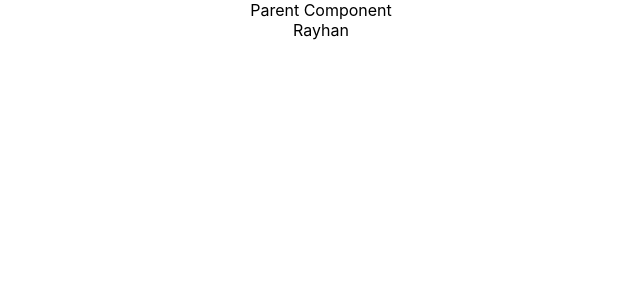
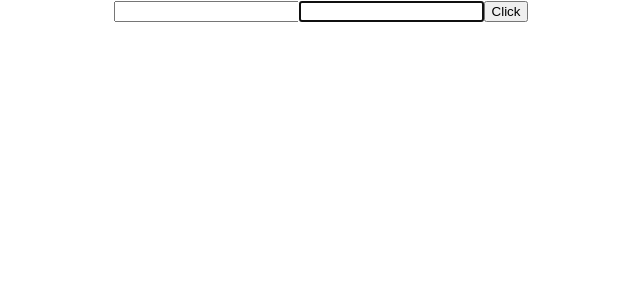
Before and after one commit to RayhanAdii/raw-learn-react, a React (Create React App) app in the folder hello-world/: page / in a window 1280 px wide. Shown: the top 300 px of the page, without its empty margins (319-959 px from the left). Built offline with nearby package versions, Linux system fonts and the light colour scheme.

Commit message:
learn refs, file: RefsDemo

```diff
--- a/hello-world/src/App-archive-1.js
+++ b/hello-world/src/App-archive-1.js
@@ -63,7 +63,7 @@
 
       <Hello/>
     */}
-
+*/
     </div>
   );
 }
--- a/hello-world/src/App.js
+++ b/hello-world/src/App.js
@@ -7,15 +7,19 @@
 import Table from './components/Table';
 import PureComp from './components/PureComp';
 import ParentComp from './components/ParentComp';
+import RefsDemo from './components/RefsDemo';
 
 class App extends Component {
   render() {
     return (
       <div className='App'>
 
+      <RefsDemo/>
+
+      {/*
         <ParentComp/>
 
-      {/*
+
       <Table/>
 
 
--- /dev/null
+++ b/hello-world/src/components/RefsDemo.js
@@ -0,0 +1,41 @@
+import React, { Component } from 'react'
+
+class RefsDemo extends Component {
+
+    constructor(props) {
+      super(props)
+      this.inputRef = React.createRef()
+      this.cbRef = null // cb stands for callback
+      this.setCbRef = (element) =>{
+            this.cbRef = element
+      }
+    }
+
+    componentDidMount(){
+        // Case 1: Focusing the input, jd kyk otomatis kita bisa ngisi kolom gitu pas buka browser
+        // this.inputRef.current.focus()
+        // console.log(this.inputRef)
+
+        //Case 2: Callback ref
+        if (this.cbRef){
+            this.cbRef.focus()
+        }
+    }
+
+    clickHandler = () => {
+        alert(this.inputRef.current.value)
+    }
+
+
+  render() {
+    return (
+      <div>
+        <input type='text' ref = {this.inputRef}></input>
+        <input type='text' ref = {this.setCbRef}></input>
+        <button onClick={this.clickHandler}>Click</button>
+      </div>
+    )
+  }
+}
+
+export default RefsDemo
```
